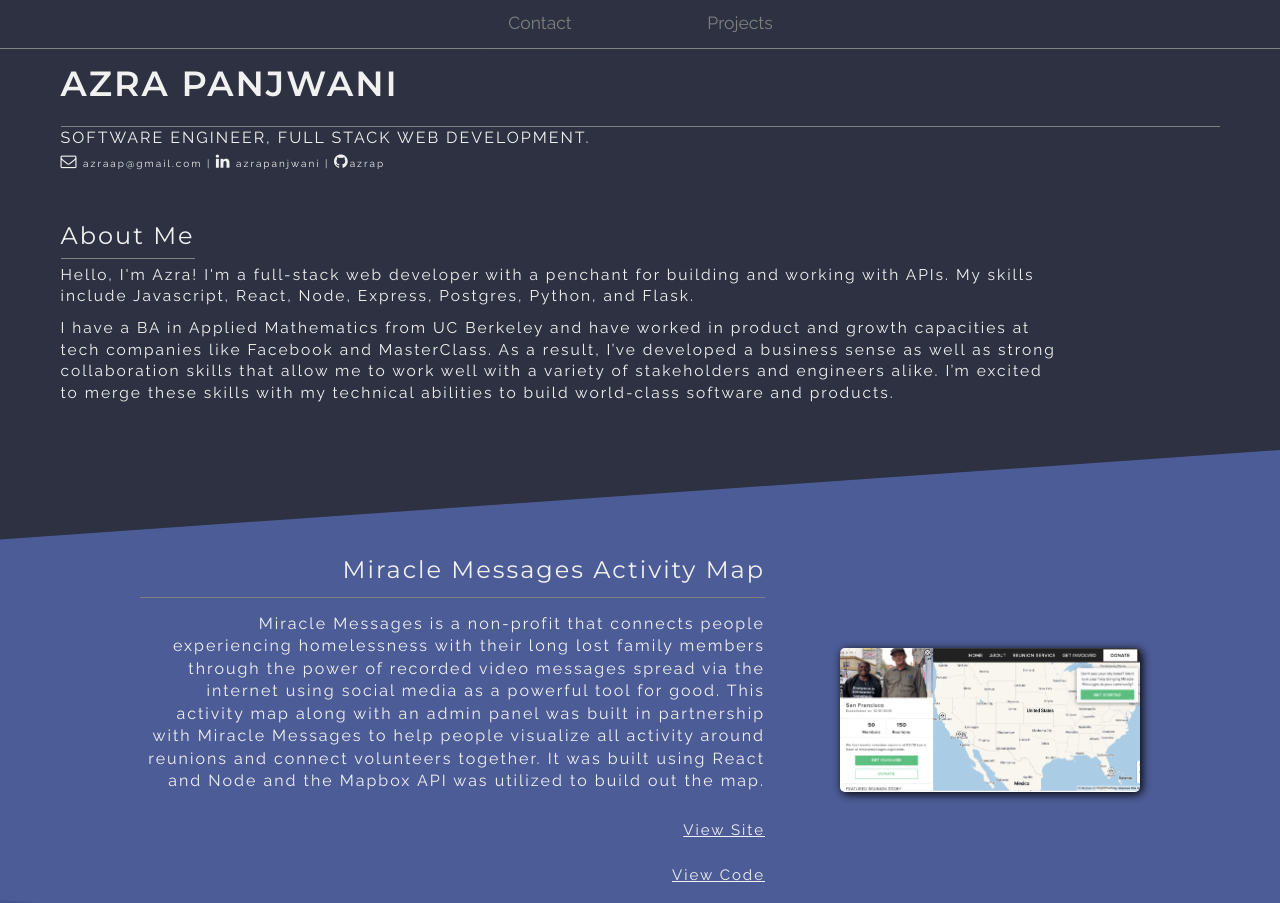
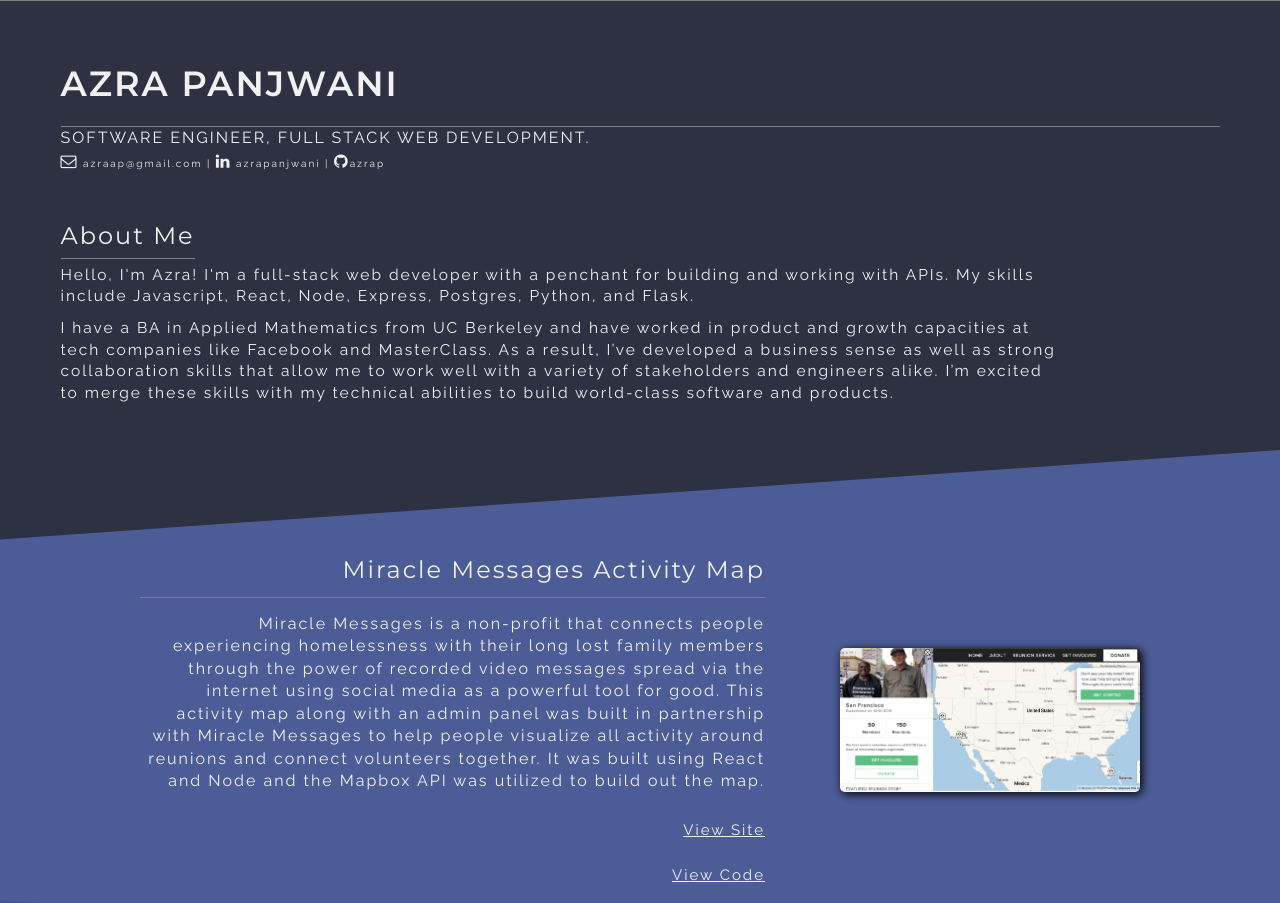
Before and after one commit to azrap/portfolio, a plain HTML site: page index.html in a window 1280 px wide. Shown: the top 903 px of the page. Drawn offline with nearby package versions, Linux system fonts and the light colour scheme.

Commit message:
removing nav

```diff
--- a/index.html
+++ b/index.html
@@ -33,8 +33,8 @@
   <body>
     <div class="nav-container">
       <nav>
-        <a href="#contact">Contact</a>
-        <a href="#projects">Projects</a>
+        <!-- <a href="#contact">Contact</a>
+        <a href="#projects">Projects</a> -->
       </nav>
     </div>
 
```
